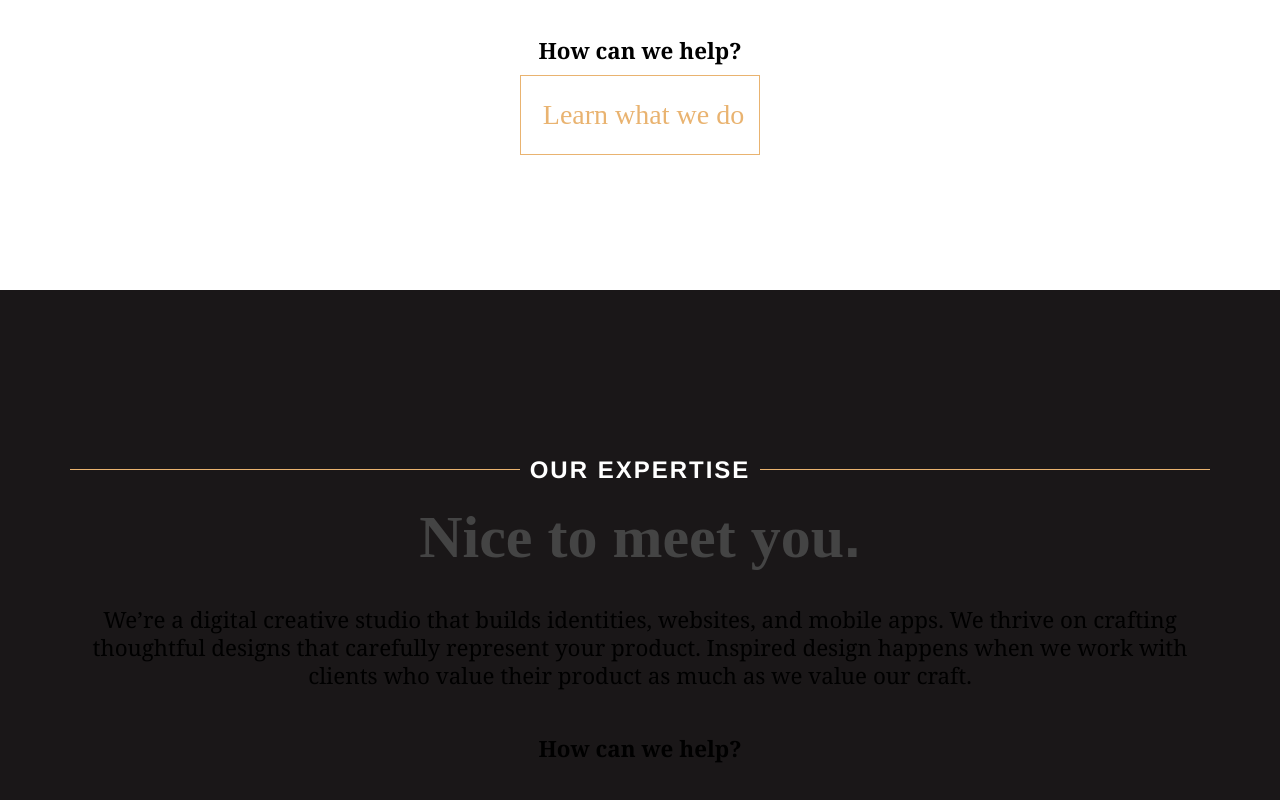
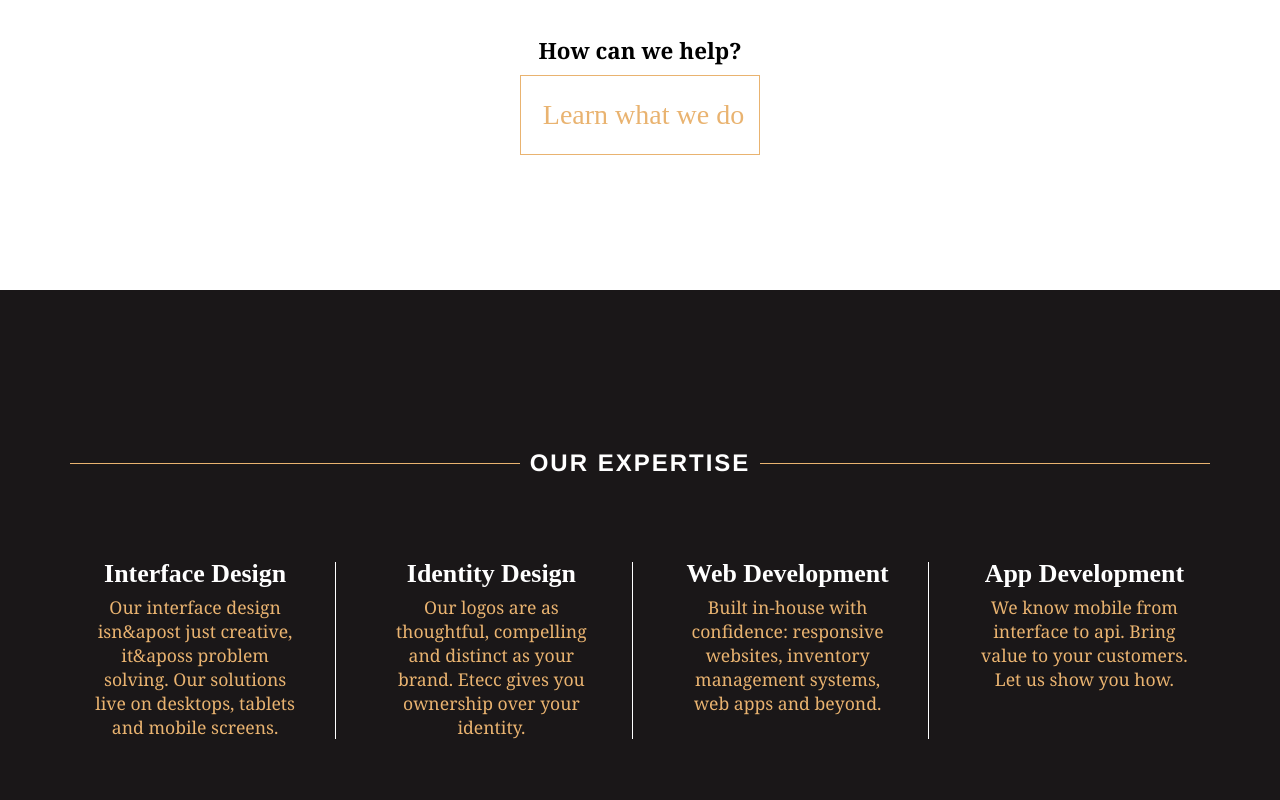
Before and after one commit to BorisRozumnyi/etecc-replication, a React (Create React App) app: page / in a window 1280 px wide. Shown: the part 880-1680 px from the top of the page. Built offline with nearby package versions, Linux system fonts and the light colour scheme.

Commit message:
change the ThirdScreen

```diff
--- a/src/components/ThirdScreen.tsx
+++ b/src/components/ThirdScreen.tsx
@@ -5,25 +5,39 @@ import styled from 'styled-components';
 export const ThirdScreen = () => (
   <Wrapper>
     <Container mt={40}>
-      <Flex>
+      <Flex mb={80}>
         <H2Yellow mt={23}>OUR EXPERTISE</H2Yellow>
       </Flex>
-      <Flex>
-        <H1 mt={25}>
-          Nice to meet you<span>.</span>
-        </H1>
-      </Flex>
-      <Flex mt={45}>
-        <H4>
-          We’re a digital creative studio that builds identities, websites, and
-          mobile apps. We thrive on crafting thoughtful designs that carefully
-          represent your product. Inspired design happens when we work with
-          clients who value their product as much as we value our craft.
-        </H4>
-      </Flex>
-      <Flex mt={45}>
-        <H4 bold>How can we help?</H4>
-      </Flex>
+      <Grid>
+        <GridItem>
+          <H4OurExpertise>Interface Design</H4OurExpertise>
+          <P>
+            Our interface design isn&apost just creative, it&aposs problem
+            solving. Our solutions live on desktops, tablets and mobile screens.
+          </P>
+        </GridItem>
+        <GridItem>
+          <H4OurExpertise>Identity Design</H4OurExpertise>
+          <P>
+            Our logos are as thoughtful, compelling and distinct as your brand.
+            Etecc gives you ownership over your identity.
+          </P>
+        </GridItem>
+        <GridItem>
+          <H4OurExpertise>Web Development</H4OurExpertise>
+          <P>
+            Built in-house with confidence: responsive websites, inventory
+            management systems, web apps and beyond.
+          </P>
+        </GridItem>
+        <GridItem>
+          <H4OurExpertise>App Development</H4OurExpertise>
+          <P>
+            We know mobile from interface to api. Bring value to your customers.
+            Let us show you how.
+          </P>
+        </GridItem>
+      </Grid>
     </Container>
   </Wrapper>
 );
@@ -35,3 +49,45 @@ const Wrapper = styled(Flex)`
   position: relative;
   overflow: hidden;
 `;
+
+const Grid = styled.section`
+  @media (min-width: 768px) {
+    display: grid;
+    grid-gap: 15px;
+    grid-template-columns: repeat(4, 1fr);
+  }
+`;
+
+const GridItem = styled.article`
+  margin-bottom: 30px;
+  padding: 0 2em;
+  @media (min-width: 992px) {
+    border-right: 1px solid #fff;
+  }
+  @media (min-width: 768px) and (max-width: 992px) {
+    padding: 0 1.2rem;
+    border: none;
+    margin-bottom: 0;
+  }
+  &:last-child {
+    border-right: none;
+  }
+`;
+
+export const H4OurExpertise = styled.h4`
+  font-size: 1.62rem;
+  line-height: 1.48rem;
+  letter-spacing: 0;
+  font-family: 'Rozha One', serif;
+  color: #fff;
+  margin-bottom: 10px;
+  text-align: center;
+`;
+
+export const P = styled.p`
+  color: #e9b370;
+  text-align: center;
+  font-size: 1.1rem;
+  font-family: Georgia, serif;
+  font-weight: 300;
+`;
--- a/src/styles/index.ts
+++ b/src/styles/index.ts
@@ -2,6 +2,7 @@ import styled, { createGlobalStyle } from 'styled-components';
 
 type TagProps = {
   mt?: number;
+  mb?: number;
   p?: string;
   border?: string;
   bold?: boolean;
@@ -10,6 +11,7 @@ type TagProps = {
 
 export const BaseTag = styled.div`
   ${({ mt }: TagProps) => mt && `margin-top: ${mt}px`};
+  ${({ mb }: TagProps) => mb && `margin-bottom: ${mb}px`};
   ${({ p }: TagProps) => p && `padding: ${p}`};
   ${({ border }: TagProps) => border && `border: ${border}`};
   ${({ bg }: TagProps) => bg && `background: ${bg}`};
```
